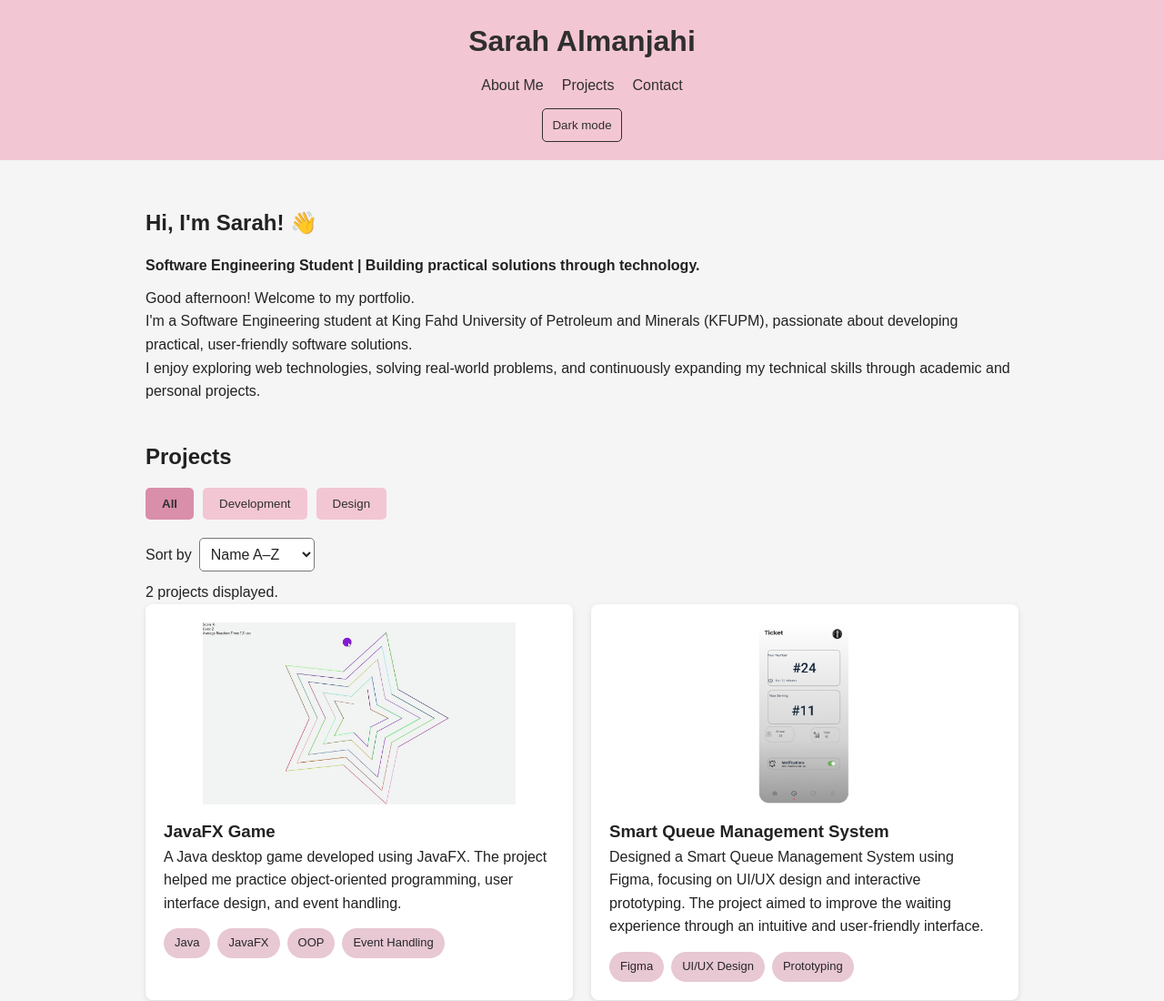
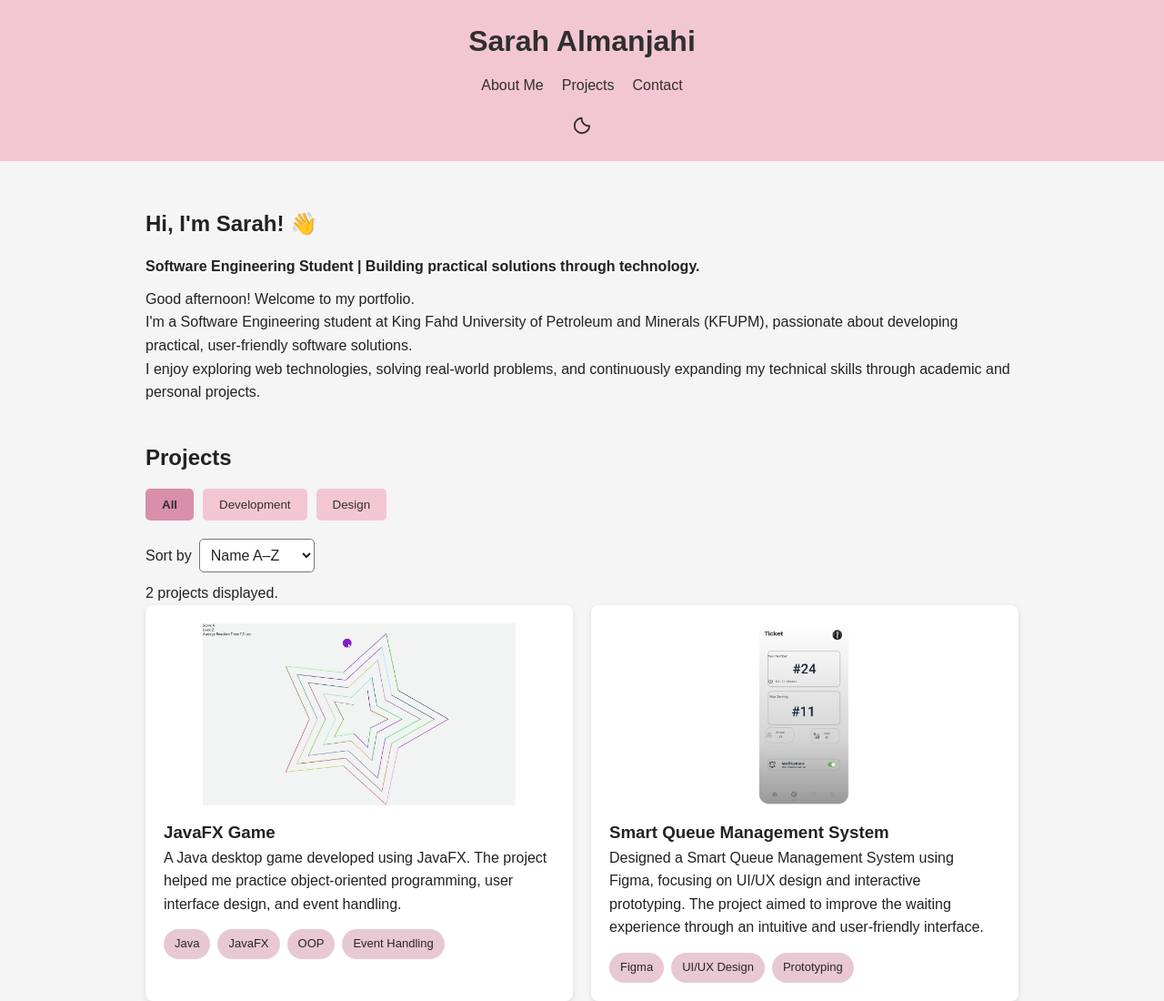
Before and after one commit to Sarahalmanjahi/202371590-SarahAlmanjahi-assignment3, a plain HTML site: page index.html in a window 1280 px wide. Shown: the top 1100 px of the page at 91% size. Drawn offline with Linux system fonts and the light colour scheme; no server answers.

Commit message:
replace dark mode icon with sun and moon icons

```diff
--- a/css/styles.css
+++ b/css/styles.css
@@ -83,11 +83,25 @@ nav a {
 
 #theme-toggle {
   margin-top: 12px;
-  border: 1px solid currentColor;
+  width: 38px;
+  height: 38px;
+  padding: 0;
+  border: none;
+  border-radius: 8px;
+  background: transparent;
+  color: var(--pink-text);
+  display: inline-flex;
+  align-items: center;
+  justify-content: center;
 }
 
-#theme-toggle[aria-pressed="true"] {
-  background-color: var(--pink-active);
+#theme-toggle:hover {
+  background-color: var(--pink-hover);
+}
+
+#theme-icon {
+  width: 22px;
+  height: 22px;
 }
 
 nav a:hover,
--- a/index.html
+++ b/index.html
@@ -20,7 +20,31 @@
       <a href="#projects">Projects</a>
       <a href="#contact">Contact</a>
     </nav>
-    <button type="button" id="theme-toggle" aria-pressed="false">Dark mode</button>
+
+<button
+  type="button"
+  id="theme-toggle"
+  aria-label="Switch to dark mode"
+  aria-pressed="false"
+  title="Switch to dark mode"
+>
+  <svg
+    id="theme-icon"
+    xmlns="http://www.w3.org/2000/svg"
+    width="22"
+    height="22"
+    viewBox="0 0 24 24"
+    fill="none"
+    stroke="currentColor"
+    stroke-width="2"
+    stroke-linecap="round"
+    stroke-linejoin="round"
+    aria-hidden="true"
+  >
+    <path d="M20.985 12.486A9 9 0 0 1 11.514 3.015a9 9 0 1 0 9.47 9.47Z"/>
+  </svg>
+</button>
+
   </header>
 
   <main>
--- a/js/script.js
+++ b/js/script.js
@@ -4,7 +4,24 @@ const themeStorageKey = "portfolio-theme";
 
 function applyTheme(theme) {
   document.documentElement.dataset.theme = theme;
-  themeToggle.setAttribute("aria-pressed", String(theme === "dark"));
+  const isDark = theme === "dark";
+
+  themeToggle.setAttribute("aria-pressed", String(isDark));
+  themeToggle.setAttribute(
+    "aria-label",
+    isDark ? "Switch to light mode" : "Switch to dark mode"
+  );
+  themeToggle.title = isDark
+    ? "Switch to light mode"
+    : "Switch to dark mode";
+
+  const themeIcon = document.getElementById("theme-icon");
+
+  if (themeIcon) {
+    themeIcon.innerHTML = isDark
+      ? '<circle cx="12" cy="12" r="4"/><path d="M12 2v2m0 16v2M4.93 4.93l1.42 1.42m11.3 11.3 1.42 1.42M2 12h2m16 0h2M4.93 19.07l1.42-1.42m11.3-11.3 1.42-1.42"/>'
+      : '<path d="M20.985 12.486A9 9 0 0 1 11.514 3.015a9 9 0 1 0 9.47 9.47Z"/>';
+  }
 }
 
 let savedTheme;
```
